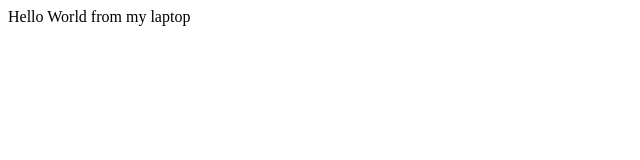
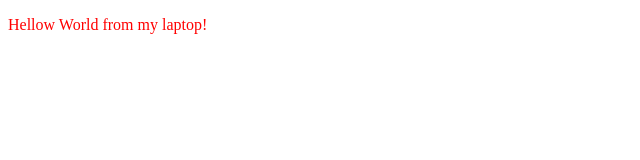
Before and after one commit to dfmontoya02/dfmontoya02.github.io, a plain HTML site: page index.html in a window 1280 px wide. Shown: the whole page, without its empty margins (0-640 px from the left). Drawn offline with Linux system fonts and the light colour scheme.

Commit message:
added stylesheet

```diff
--- /dev/null
+++ b/css/styles.css
@@ -0,0 +1,3 @@
+p {
+    color: red;
+}
--- a/index.html
+++ b/index.html
@@ -1 +1,12 @@
-Hello World from my laptop
+<!DOCTYPE html>
+<html lang="en">
+<head>
+    <meta charset="UTF-8">
+    <meta name="viewport" content="width=device-width, initial-scale=1.0">
+    <link rel="stylesheet" href="css/styles.css">
+    <title>Document</title>
+</head>
+<body>
+    <p>Hellow World from my laptop!</p>
+</body>
+</html>
```
